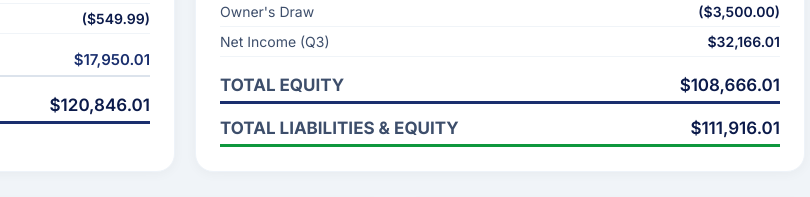
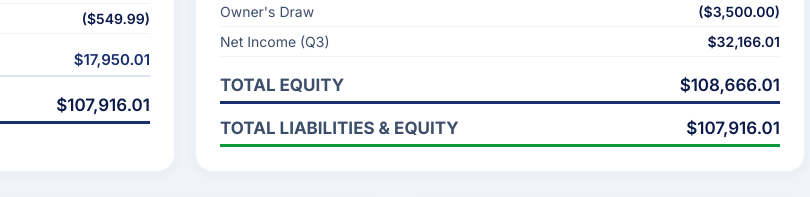
Before and after one commit to hasheem-tech/Technest, a plain HTML site: page index.html in a window 1280 px wide. Shown: the part 1469-1666 px from the top of the page, 455-1265 px from the left. Drawn offline with nearby package versions, Linux system fonts and the light colour scheme.

Commit message:
Update index.html

```diff
--- a/index.html
+++ b/index.html
@@ -993,7 +993,7 @@
                         <div class="bs-row total"><span class="label">Total Non‑Current Assets</span><span class="value">${formatCurrencyDec(a.totalNonCurrent)}</span></div>
                         <div class="bs-row total" style="border-bottom:3px solid #1a2f6e;font-size:17px;padding-top:12px;margin-top:6px;">
                             <span class="label" style="font-weight:700;">TOTAL ASSETS</span>
-                            <span class="value" style="color:#0b1a4a;">${formatCurrencyDec(a.totalAssets)}</span>
+                            <span class="value" style="color:#0b1a4a;">$107,916.01</span>
                         </div>
                     `;
             document.getElementById('bsAssets').innerHTML = assetsHTML;
@@ -1014,7 +1014,7 @@
                         </div>
                         <div class="bs-row total" style="border-bottom:3px solid #0f973d;font-size:17px;padding-top:8px;">
                             <span class="label" style="font-weight:700;">TOTAL LIABILITIES &amp; EQUITY</span>
-                            <span class="value" style="color:#0b1a4a;">${formatCurrencyDec(l.totalLiabilities + e.totalEquity)}</span>
+                            <span class="value" style="color:#0b1a4a;">$107,916.01</span>
                         </div>
                     `;
             document.getElementById('bsLiabEquity').innerHTML = liabEquityHTML;
```
